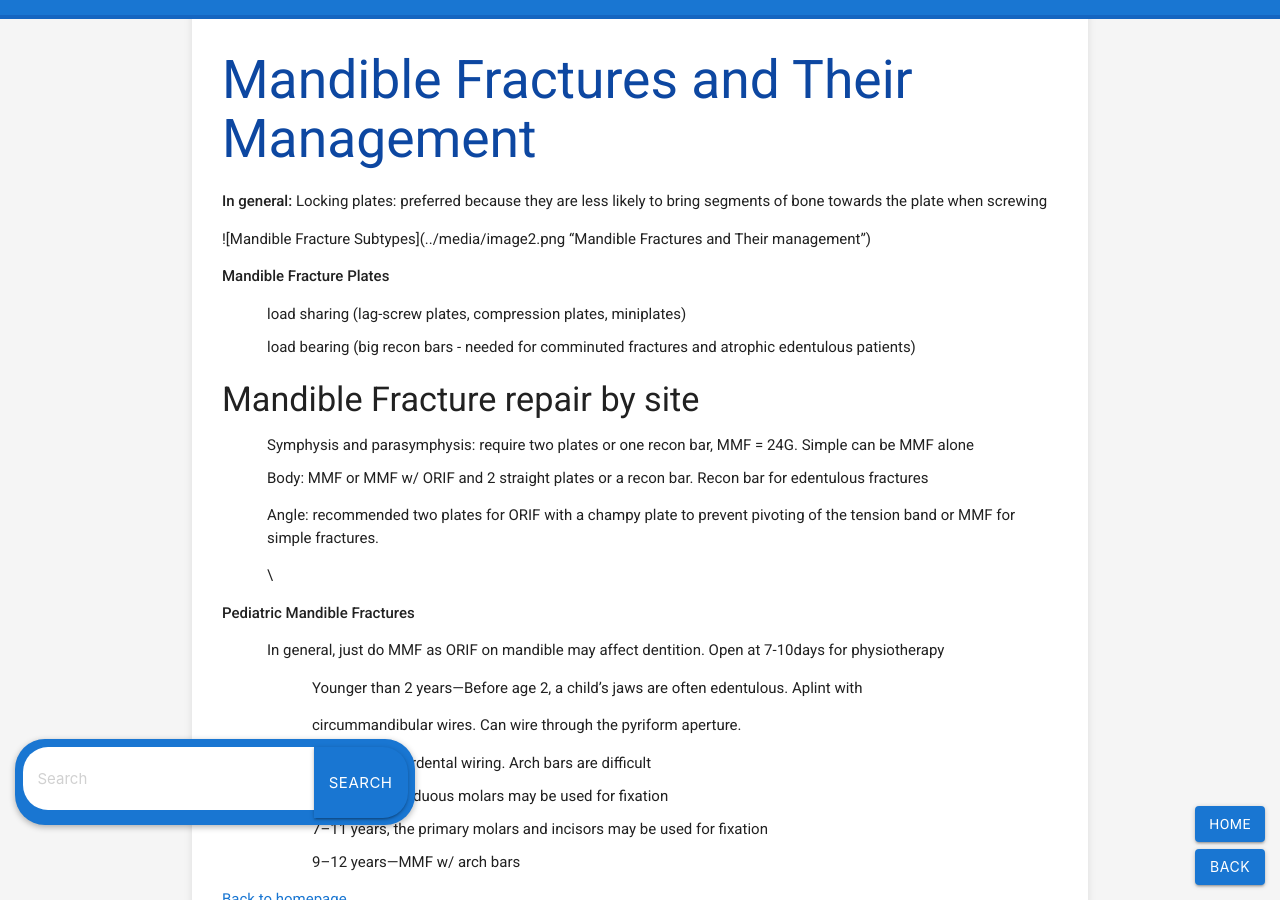
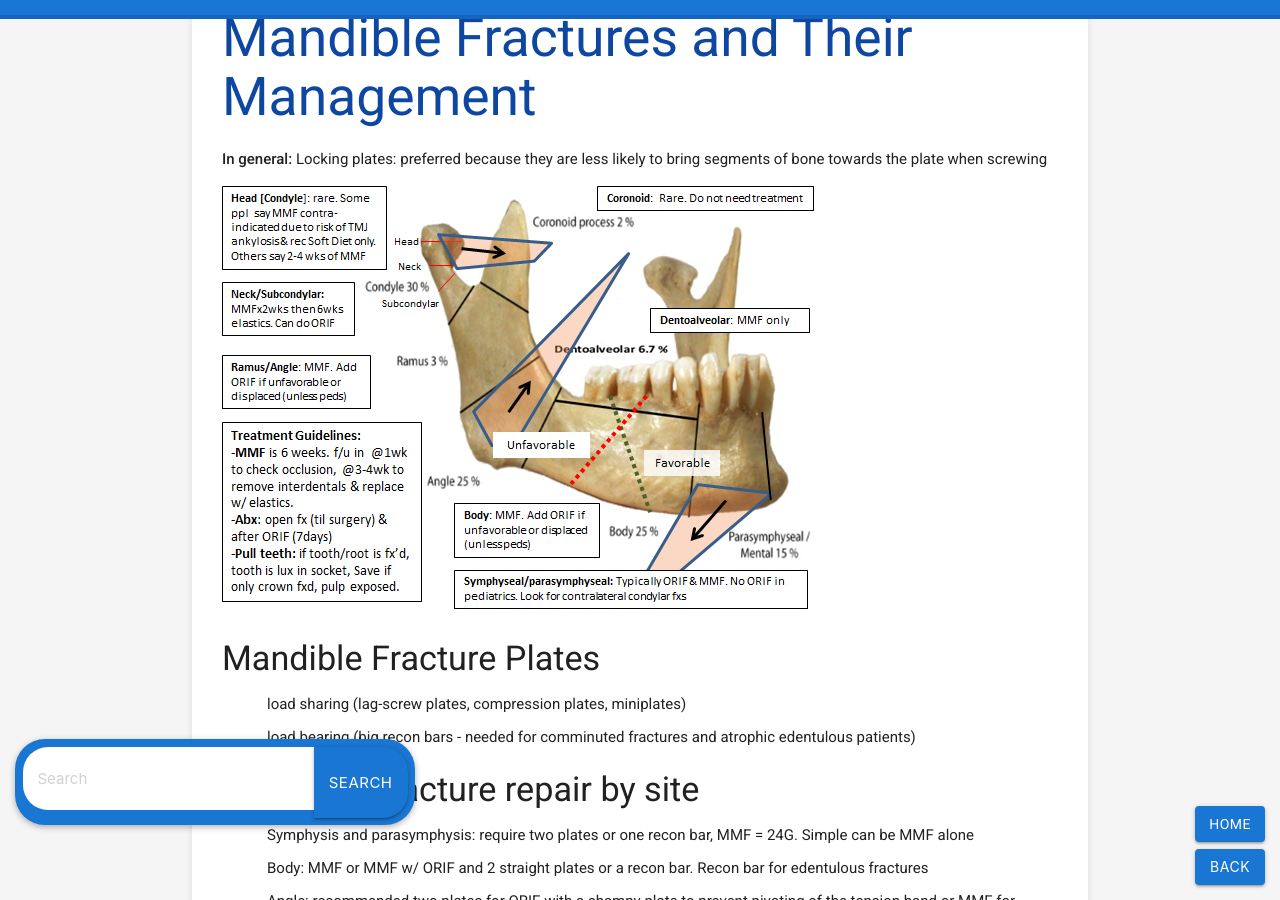
Before and after one commit to AlexanderHomer/.github.io, a Jekyll site: the page built from on-call/facial-trauma-guide.md, in a window 1280 px wide and 900 px high, scrolled down 2698 px. Built offline with Jekyll 4.4.1, drawn with Linux system fonts in a browser that asks for light colours; our own code applies the rules of GitHub Pages for plain Markdown files.

Commit message:
Update facial-trauma-guide.md

```diff
--- a/on-call/facial-trauma-guide.md
+++ b/on-call/facial-trauma-guide.md
@@ -5,11 +5,6 @@
 # Facial Trauma Guide
 
 ## General Guidelines
-
-
-
-
-
 
  1. Not all traumas need to be seen by ENT service when resident is not in house
  2. On call resident must be called for all fractures as per previous ED practice
@@ -35,11 +30,6 @@
 
 ## Category 1: Facial fractures that do not require evaluation in the ED
 
-
-
-
-
-
 1. Nasal bone fracture w/o concern for septal hematoma
 2. Maxillary sinus fractures
 3. Zygomatic arch fracture
@@ -56,18 +46,12 @@
 
 ## Category 2: Facial fractures requiring evaluation in the ED
 
-
-
-
-
-
 1. Nasal bone fracture with concern for septal hematoma
 2. Orbital floor fracture with abnormal Ophthalmologic exam or subjective visual complaints
 3. Mandible fractures (w/ Intraoral lacerations requiring repair, bilateral condylar fractures or concern for airway, or displaced/mobile segments that may require bridle wiring)
 4. All LeFort fractures
 5. All frontal sinus fractures
 
-   \
 
 ## Category 3: Temporal bone fractures
 
@@ -95,10 +79,10 @@
 **In general:** Locking plates: preferred because they are less likely to bring segments of bone towards the plate when screwing
 
 
-!\[Mandible Fracture Subtypes\](../media/image2.png "Mandible Fractures and Their management")
+![Mandible Fracture Subtypes](../media/image2.png "Mandible Fractures and Their management")
 
 
-**Mandible Fracture Plates**
+#### Mandible Fracture Plates
 
 * load sharing (lag-screw plates, compression plates, miniplates)
 * load bearing (big recon bars - needed for comminuted fractures and atrophic edentulous patients)
@@ -109,9 +93,7 @@
 * Body: MMF or MMF w/ ORIF and 2 straight plates or a recon bar. Recon bar for edentulous fractures
 * Angle: recommended two plates for ORIF with a champy plate to prevent pivoting of the tension band or MMF for simple fractures.
 
-  \
-
-**Pediatric Mandible Fractures**
+#### Pediatric Mandible Fractures
 
 * In general, just do MMF as ORIF on mandible may affect dentition. Open at 7-10days for physiotherapy
   * Younger than 2 years—Before age 2, a child’s jaws are often edentulous. Aplint with
```
